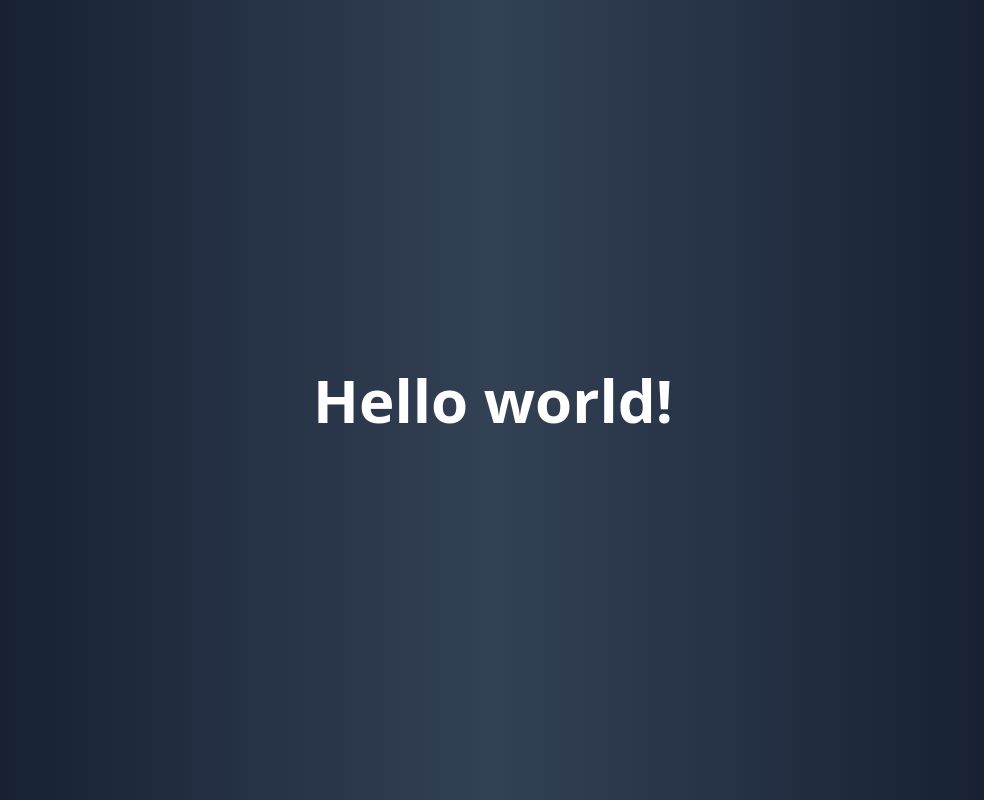
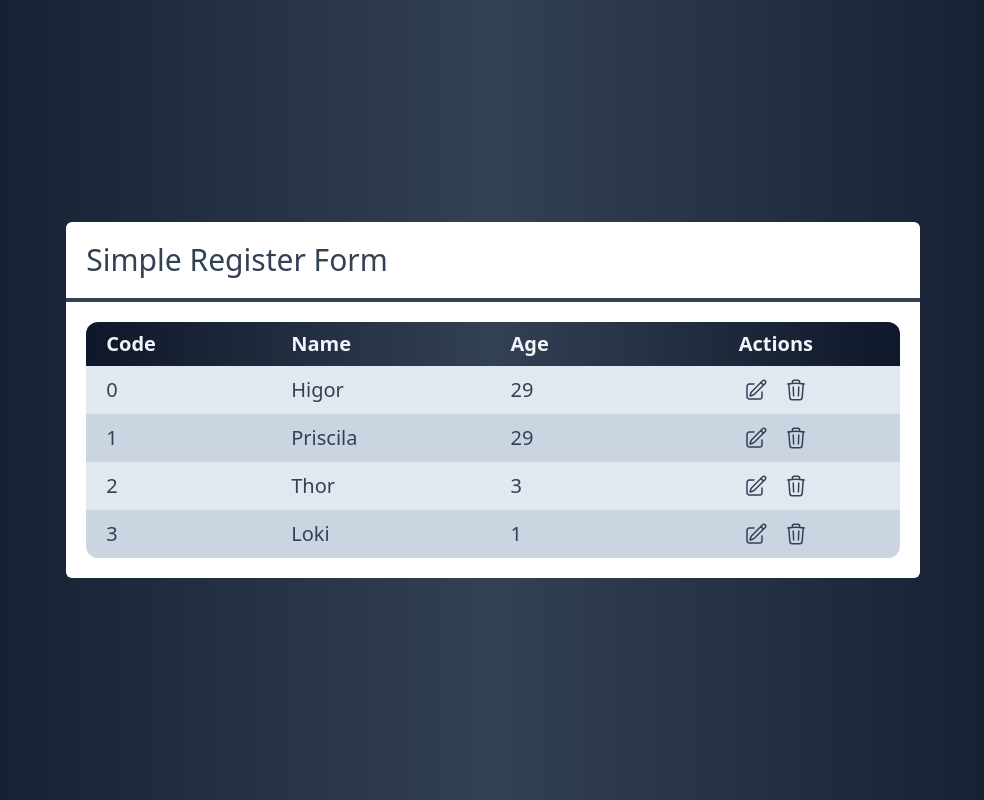
Before and after one commit to higorasilverio/Next_Simple_CRUD, a Next.js app: page / in a window 1280 px wide. Shown: the whole page, without its empty margins (147-1131 px from the left). Built offline with nearby package versions, Linux system fonts and the light colour scheme.

Commit message:
✨ (Table): table component created

```diff
--- /dev/null
+++ b/src/components/Layout.tsx
@@ -0,0 +1,24 @@
+import { ReactNode } from "react";
+import Title from "./Title";
+
+type LayoutProps = {
+  title: string;
+  children: ReactNode;
+};
+
+const Layout = ({ children, title }: LayoutProps) => {
+  return (
+    <div
+      className={`
+      flex flex-col w-2/3
+      bg-white text-slate-700
+      rounded-md
+    `}
+    >
+      <Title>{title}</Title>
+      <div className="p-5">{children}</div>
+    </div>
+  );
+};
+
+export default Layout;
--- /dev/null
+++ b/src/components/Table.tsx
@@ -0,0 +1,83 @@
+import { MouseEventHandler, ReactNode, useCallback } from "react";
+import Client from "../core/Client";
+import EditIcon from "./icons/EditIcon";
+import TrashIcon from "./icons/TrashIcon";
+
+type TableProps = {
+  clients: Client[];
+  selectClient?: (client: Client) => void;
+  removeClient?: (client: Client) => void;
+};
+
+const Table = ({ clients, selectClient, removeClient }: TableProps) => {
+  const renderTableHeader = useCallback(
+    () => (
+      <tr>
+        <th className="text-left px-5 py-2 text-xl">Code</th>
+        <th className="text-left px-5 py-2 text-xl">Name</th>
+        <th className="text-left px-5 py-2 text-xl">Age</th>
+        <th className="px-5 py-2 text-xl">Actions</th>
+      </tr>
+    ),
+    []
+  );
+
+  const renderButton = useCallback(
+    (
+      action: MouseEventHandler<HTMLButtonElement>,
+      icon: ReactNode,
+      color: string
+    ) => {
+      return (
+        <button
+          onClick={action}
+          className={`
+            mx-1 p-1 rounded-full
+            text-${color}-600 hover:bg-${color}-600 hover:text-white
+          `}
+        >
+          {icon}
+        </button>
+      );
+    },
+    []
+  );
+
+  const renderData = useCallback(
+    () =>
+      clients?.map((client, index) => {
+        const { id, name, age } = client;
+        return (
+          <tr
+            key={`table-client-${id}`}
+            className={`${index % 2 === 0 ? "bg-slate-200" : "bg-slate-300"}`}
+          >
+            <td className="text-left px-5 py-2 text-xl">{id}</td>
+            <td className="text-left px-5 py-2 text-xl">{name}</td>
+            <td className="text-left px-5 py-2 text-xl">{age}</td>
+            <td className="flex justify-center items-center px-5 py-2 text-xl">
+              {renderButton(() => selectClient(client), <EditIcon />, "blue")}
+              {renderButton(() => removeClient(client), <TrashIcon />, "red")}
+            </td>
+          </tr>
+        );
+      }),
+    [clients, removeClient, renderButton, selectClient]
+  );
+
+  return (
+    <table className="w-full rounded-xl overflow-hidden">
+      <thead
+        className={`
+        text-slate-100
+        bg-gradient-to-r from-slate-900 via-slate-700 to-slate-900
+      `}
+      >
+        {renderTableHeader()}
+      </thead>
+      <tbody>{renderData()}</tbody>
+    </table>
+  );
+};
+
+export default Table;
--- /dev/null
+++ b/src/components/Title.tsx
@@ -0,0 +1,12 @@
+import { ReactNode } from "react";
+
+const Title = ({ children }: { children: ReactNode }) => {
+  return (
+    <div className="flex flex-col justify-center">
+      <h1 className="text-3xl p-5">{children}</h1>
+      <hr className="border-2 border-slate-700" />
+    </div>
+  );
+};
+
+export default Title;
--- /dev/null
+++ b/src/components/icons/EditIcon.tsx
@@ -0,0 +1,18 @@
+const EditIcon = () => (
+  <svg
+    xmlns="http://www.w3.org/2000/svg"
+    fill="none"
+    viewBox="0 0 24 24"
+    strokeWidth={1.5}
+    stroke="currentColor"
+    className="w-6 h-6"
+  >
+    <path
+      strokeLinecap="round"
+      strokeLinejoin="round"
+      d="M16.862 4.487l1.687-1.688a1.875 1.875 0 112.652 2.652L10.582 16.07a4.5 4.5 0 01-1.897 1.13L6 18l.8-2.685a4.5 4.5 0 011.13-1.897l8.932-8.931zm0 0L19.5 7.125M18 14v4.75A2.25 2.25 0 0115.75 21H5.25A2.25 2.25 0 013 18.75V8.25A2.25 2.25 0 015.25 6H10"
+    />
+  </svg>
+);
+
+export default EditIcon;
--- /dev/null
+++ b/src/components/icons/TrashIcon.tsx
@@ -0,0 +1,18 @@
+const TrashIcon = () => (
+  <svg
+    xmlns="http://www.w3.org/2000/svg"
+    fill="none"
+    viewBox="0 0 24 24"
+    strokeWidth={1.5}
+    stroke="currentColor"
+    className="w-6 h-6"
+  >
+    <path
+      strokeLinecap="round"
+      strokeLinejoin="round"
+      d="M14.74 9l-.346 9m-4.788 0L9.26 9m9.968-3.21c.342.052.682.107 1.022.166m-1.022-.165L18.16 19.673a2.25 2.25 0 01-2.244 2.077H8.084a2.25 2.25 0 01-2.244-2.077L4.772 5.79m14.456 0a48.108 48.108 0 00-3.478-.397m-12 .562c.34-.059.68-.114 1.022-.165m0 0a48.11 48.11 0 013.478-.397m7.5 0v-.916c0-1.18-.91-2.164-2.09-2.201a51.964 51.964 0 00-3.32 0c-1.18.037-2.09 1.022-2.09 2.201v.916m7.5 0a48.667 48.667 0 00-7.5 0"
+    />
+  </svg>
+);
+
+export default TrashIcon;
--- /dev/null
+++ b/src/core/Client.ts
@@ -0,0 +1,27 @@
+export default class Client {
+  #id: string;
+  #name: string;
+  #age: number;
+
+  constructor(name: string, age: number, id: string = null) {
+    this.#name = name;
+    this.#age = age;
+    this.#id = id;
+  }
+
+  static emptyClient() {
+    return new Client("", 0);
+  }
+
+  get id() {
+    return this.#id;
+  }
+
+  get name() {
+    return this.#name;
+  }
+
+  get age() {
+    return this.#age;
+  }
+}
--- a/src/pages/index.tsx
+++ b/src/pages/index.tsx
@@ -1,4 +1,24 @@
+import { useCallback } from "react";
+import Layout from "../components/Layout";
+import Table from "../components/Table";
+import Client from "../core/Client";
+
 export default function Home() {
+  const clientsArray = [
+    new Client("Higor", 29, "0"),
+    new Client("Priscila", 29, "1"),
+    new Client("Thor", 3, "2"),
+    new Client("Loki", 1, "3"),
+  ];
+
+  const selectClient = useCallback((client: Client) => {
+    console.log(client.name + " selected");
+  }, []);
+
+  const removeClient = useCallback((client: Client) => {
+    console.log(client.name + " removed");
+  }, []);
+
   return (
     <div
       className={`
@@ -6,7 +26,13 @@ export default function Home() {
       bg-gradient-to-r from-slate-900 via-slate-700 to-slate-900
     `}
     >
-      <h1 className="text-6xl text-white font-bold">Hello world!</h1>
+      <Layout title="Simple Register Form">
+        <Table
+          clients={clientsArray}
+          selectClient={selectClient}
+          removeClient={removeClient}
+        />
+      </Layout>
     </div>
   );
 }
--- a/tsconfig.json
+++ b/tsconfig.json
@@ -1,6 +1,6 @@
 {
   "compilerOptions": {
-    "target": "es5",
+    "target": "ES2015",
     "lib": ["dom", "dom.iterable", "esnext"],
     "allowJs": true,
     "skipLibCheck": true,
```
